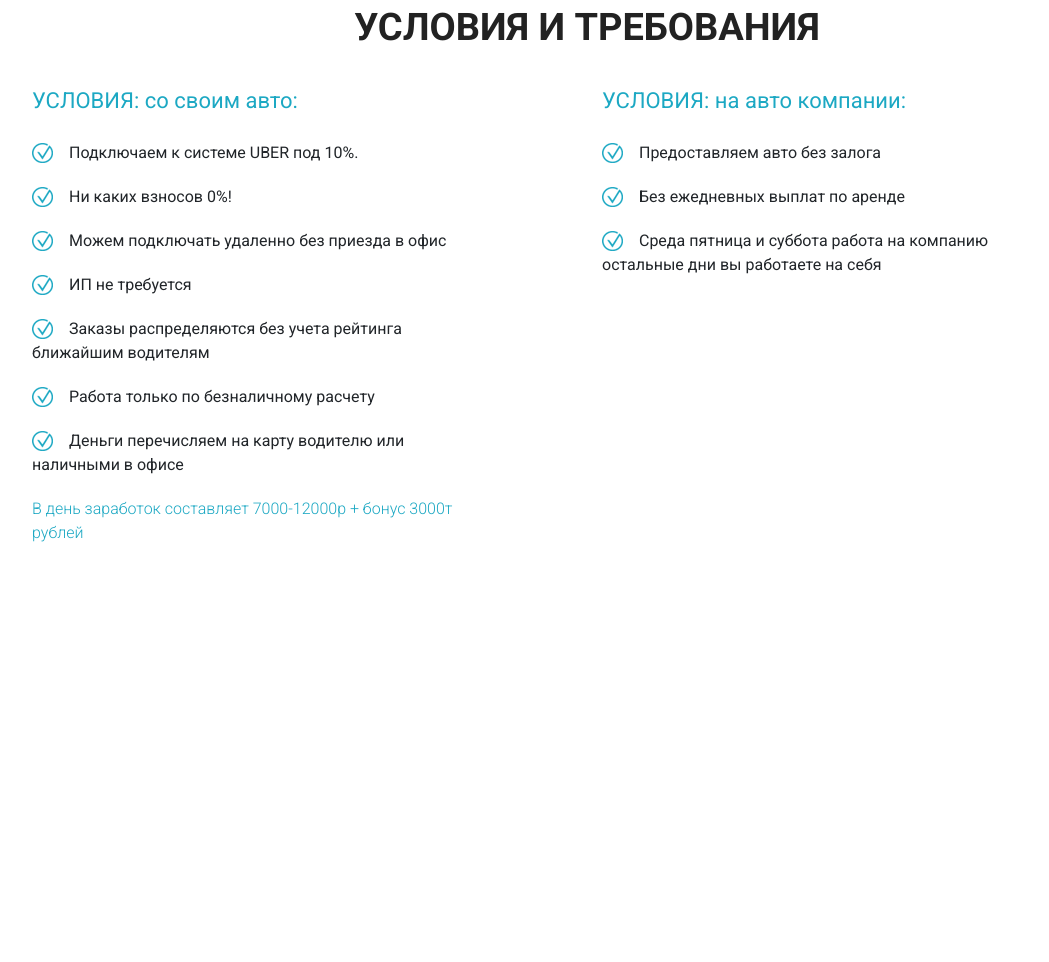
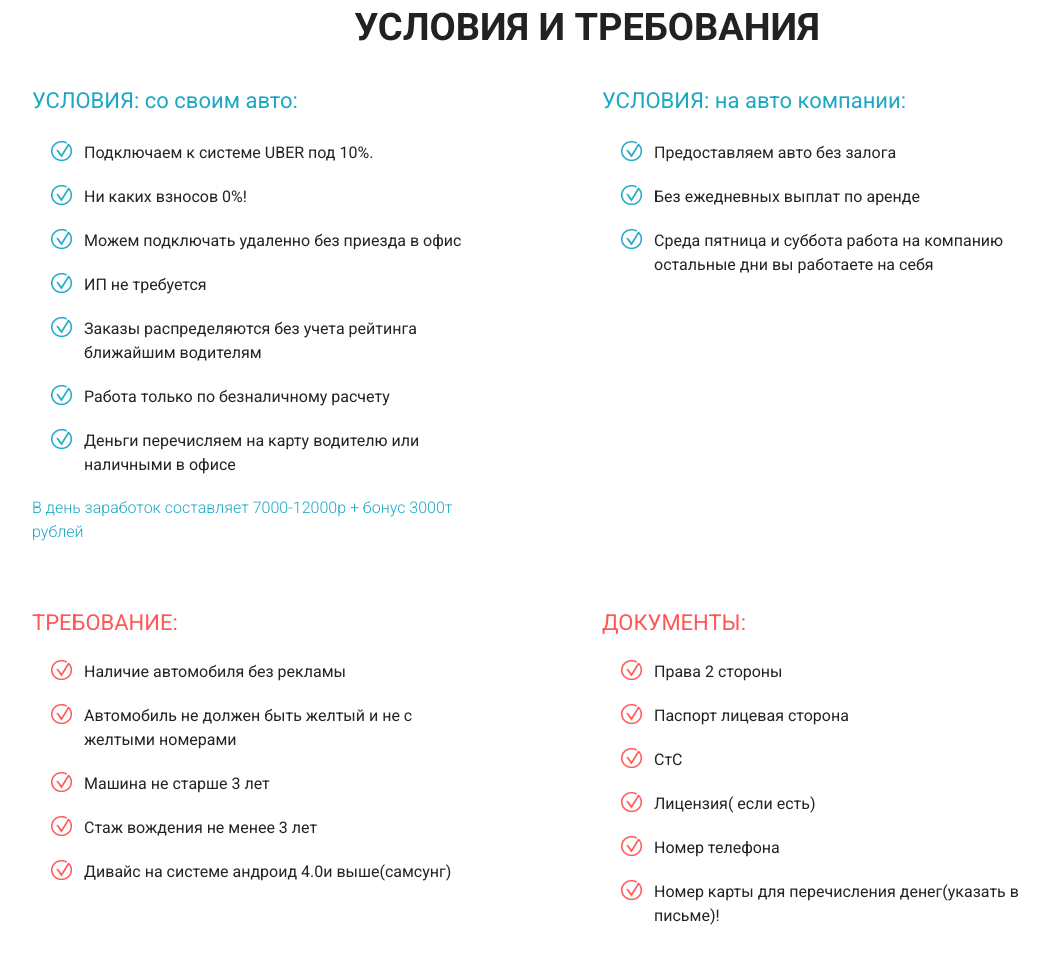
Before and after one commit to Aramex86/BootstrapProject, a plain HTML site: page src/index.html in a window 1280 px wide. Shown: the part 4005-4967 px from the top of the page, without its empty margins (53-1102 px from the left). Before the commit the page ends 4570 px from the top, so only its background shows below. Drawn offline with nearby package versions, Linux system fonts and the light colour scheme.

Commit message:
section required

```diff
--- a/src/index.html
+++ b/src/index.html
@@ -301,14 +301,12 @@
                                 <img src="/src/icons/blue_mark.png" alt="blue">
                                 Деньги перечисляем на карту водителю или наличными в офисе
                         </li>
-                        <li class="required_item">
-                                <span class="required_blue_text">
-                                        В день заработок составляет 7000-12000р + бонус 3000т рублей
-                                </span>
-                        </li>
                     </ul>
+                    <span class="required_blue_text">
+                        В день заработок составляет 7000-12000р + бонус 3000т рублей
+                    </span>
+                </div>
 
-                </div>
                 <div class="col-md-5 offset-md-1">
                     <div class="required_blueheading">УСЛОВИЯ: на авто компании:</div>
                     <ul class="required_list">
@@ -325,7 +323,65 @@
                             Среда пятница и суббота работа на компанию остальные дни вы работаете на себя
                         </li>
                     </ul>
+                </div>
+
+                <div class="col-md-5">
+                        <div class="required_redheading">ТРЕБОВАНИЕ:</div>
+                        <ul class="required_list">
+                            <li class="required_item">
+                                    <img src="/src/icons/red_mark.png" alt="blue">
+                                    Наличие автомобиля без рекламы
+                            </li>
+                            <li class="required_item">
+                                    <img src="/src/icons/red_mark.png" alt="blue">
+                                    Автомобиль не должен быть желтый и не с желтыми номерами
+                            </li>
+                            <li class="required_item">
+                                    <img src="/src/icons/red_mark.png" alt="blue">
+                                    Машина не старше 3 лет
+                            </li>
+                            <li class="required_item">
+                                    <img src="/src/icons/red_mark.png" alt="blue">
+                                    Стаж вождения не менее 3 лет
+                            </li>
+                            <li class="required_item">
+                                    <img src="/src/icons/red_mark.png" alt="blue">
+                                    Дивайс на системе андроид 4.0и выше(самсунг)
+
+                            </li>
+                        </ul>
+                </div>
+
+                <div class="col-md-5 offset-md-1">
+                        <div class="required_redheading">ДОКУМЕНТЫ:</div>
+                        <ul class="required_list">
+                            <li class="required_item">
+                                <img src="/src/icons/red_mark.png" alt="blue">
+                                Права 2 стороны
+                            </li>
+                            <li class="required_item">
+                                <img src="/src/icons/red_mark.png" alt="blue">
+                                Паспорт лицевая сторона
+                            </li>
+                            <li class="required_item">
+                                <img src="/src/icons/red_mark.png" alt="blue">
+                                СтС
+                            </li>
+                            <li class="required_item">
+                                <img src="/src/icons/red_mark.png" alt="blue">
+                                Лицензия( если есть)
+                            </li>
+                            <li class="required_item">
+                                <img src="/src/icons/red_mark.png" alt="blue">
+                                Номер телефона
+                            </li>
+                            <li class="required_item">
+                                <img src="/src/icons/red_mark.png" alt="blue">
+                                Номер карты для перечисления денег(указать в письме)!
+                            </li>
+                        </ul>
                     </div>
+
             </div>
         </div>
     </section>
--- a/src/sass/style.sass
+++ b/src/sass/style.sass
@@ -310,6 +310,7 @@ header nav
         left: 50%
         transform: translateX(-50%)
 .required
+    padding-bottom: 94px
     &_title
         color: #222222
         font-size: 38px
@@ -328,10 +329,22 @@ header nav
         margin: 0
         padding: 0
         margin-top: 21px
+        padding-left: 19px
+    &_item:not(:last-child)
+        padding-bottom: 20px
     &_item
-        padding-bottom: 20px
-        & span
-            color: #1ca8c3
-            font-weight: 300
+        display: flex
+        justify-content: flex-start
+        align-items: flex-start
         & img
             margin-right: 12px
+    &_blue_text
+        color: #1ca8c3
+        font-weight: 300
+        margin-top: 19px
+        display: block
+    &_redheading
+        color: #ff5656
+        font-size: 22px
+        font-weight: 400
+        margin-top: 62px
```
Also changed, not shown: src/css/style.min.css, 1 other file.
